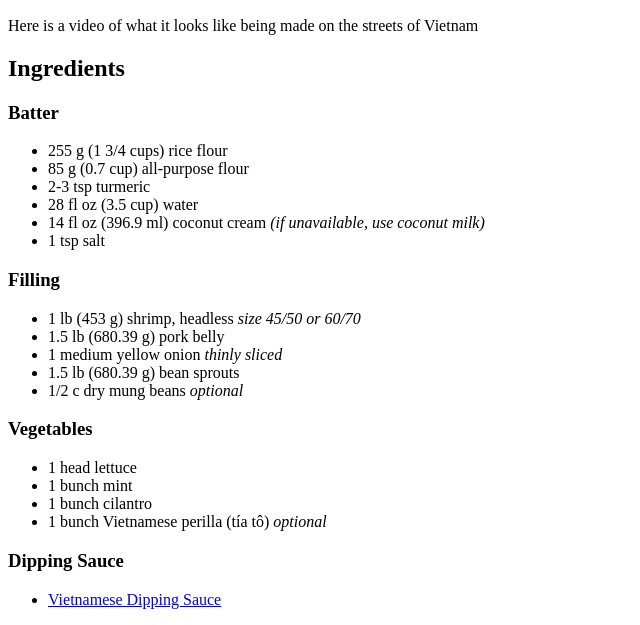
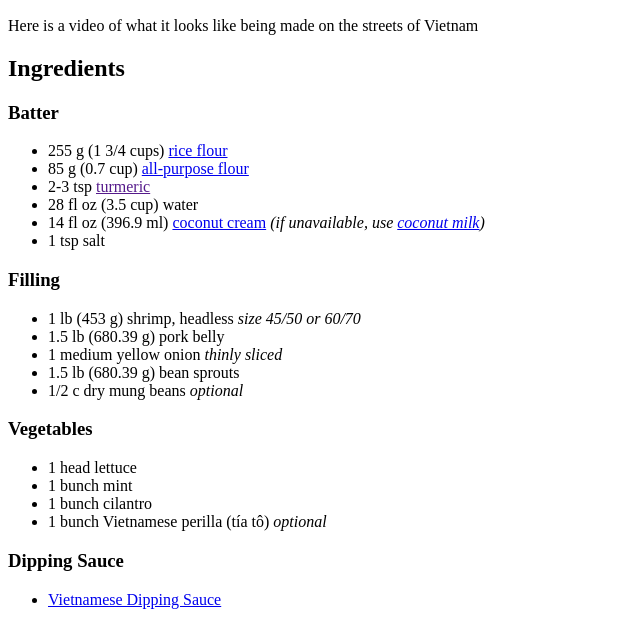
Before and after one commit to fireram360/odin-recipes, a plain HTML site: page recipes/banh-xeo.html in a window 1280 px wide. Shown: the part 1436-2061 px from the top of the page, without its empty margins (0-640 px from the left). Drawn offline with Linux system fonts and the light colour scheme.

Commit message:
Add hyperlink

```diff
--- a/recipes/banh-xeo.html
+++ b/recipes/banh-xeo.html
@@ -22,11 +22,11 @@
         <h2>Ingredients</h2>
         <h3>Batter</h3>
         <ul>
-            <li>255 g (1 3/4 cups) rice flour</li>
-            <li>85 g (0.7 cup) all-purpose flour</li>
-            <li>2-3 tsp turmeric</li>
+            <li>255 g (1 3/4 cups) <a href="https://a.co/d/3GAy8Tt" target="_blank" rel="noopener noreferrer">rice flour</a></li>
+            <li>85 g (0.7 cup) <a href="https://a.co/d/eZ2lpVJ" target="_blank" rel="noopener noreferrer">all-purpose flour</a></li>
+            <li>2-3 tsp <a href="" target="_blank" rel="noopener noreferrer">turmeric</a></li>
             <li>28 fl oz (3.5 cup) water</li>
-            <li>14 fl oz (396.9 ml) coconut cream <em>(if unavailable, use coconut milk)</em></li>
+            <li>14 fl oz (396.9 ml) <a href="https://a.co/d/6LM8hpm" target="_blank" rel="noopener noreferrer">coconut cream</a> <em>(if unavailable, use <a href="https://a.co/d/f6Rz2fp" target="_blank" rel="noopener noreferrer">coconut milk</a>)</em></li>
             <li>1 tsp salt</li>
         </ul>
         <h3>Filling</h3>
```
